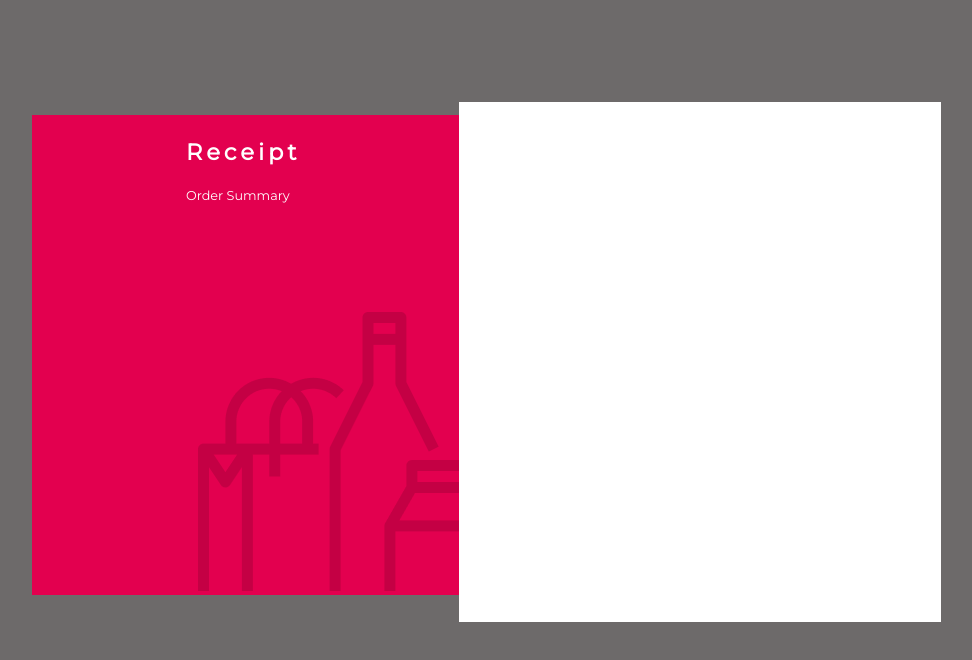
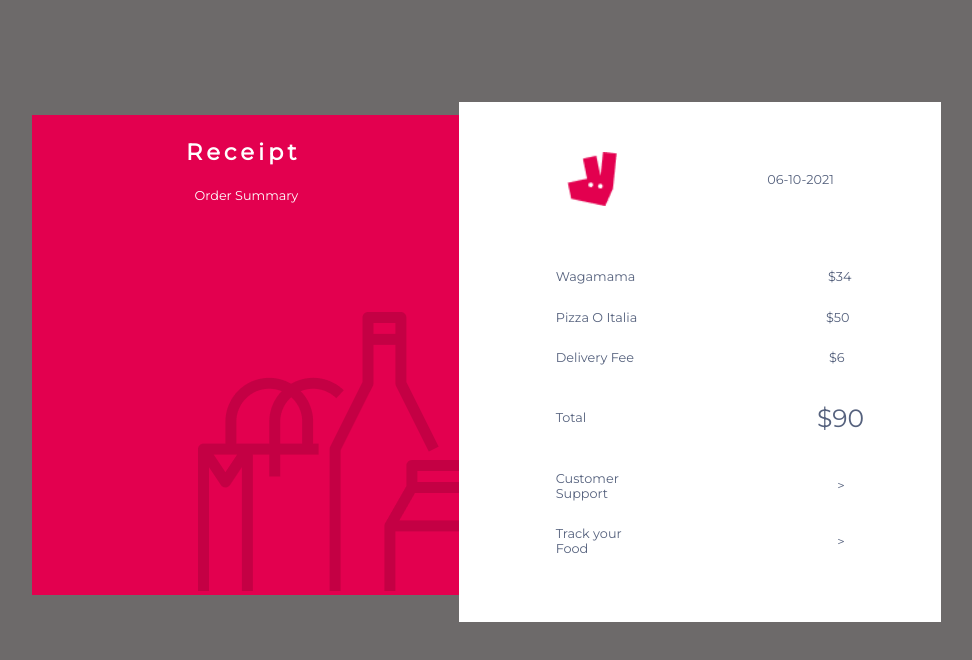
Before and after one commit to devlorranzin/Desafio-01-ag, a plain HTML site: page index.html in a window 1280 px wide. Shown: the whole page, without its empty margins (147-1119 px from the left). Drawn offline with Linux system fonts and the light colour scheme.

Commit message:
Final
Parte final do Primeiro Desafio Agência Premium.

```diff
--- a/index.html
+++ b/index.html
@@ -26,7 +26,34 @@
 	        </div>
         </div>
         <div id="right">
-        </div>
+			<div class="topo">
+				<img src="img/logo.png">
+				<p>06-10-2021</p>
+			</div>
+			<div class="list-w">
+				<p class="prato">Wagamama</p>
+				<p>$34</p>
+			</div>
+			<div class="list-p">
+				<p class="prato">Pizza O Italia</p>
+				<p>$50</p>
+			</div>
+			<div class="list-d">
+				<p class="prato">Delivery Fee</p>
+				<p>$6</p>
+			</div>
+			<div class="list-t">
+				<p class="prato">Total</p>
+				<p id="total">$90</p>
+			</div>
+			<div class="list-menu-one">
+				<p class="prato">Customer Support</p>
+				<p>></p>
+			</div>
+			<div class="list-menu-two">
+				<p class="prato">Track your Food</p>
+				<p>></p>
+			</div>
     </div>
 </body>
 </html>
--- a/style.css
+++ b/style.css
@@ -26,6 +26,7 @@ div.main{
     height: 60%;
     margin-left: 14%;
     background-color: #E3004F;
+
 }
 
 #right{
@@ -35,7 +36,6 @@ div.main{
     margin-right: 15%;
     margin-bottom: 20%;
     background-color: #ffffff;
-    box-shadow: inset -10px 0 #E3004F 25 ;
 }
 
 #left h3, p{
@@ -50,7 +50,7 @@ h3{
 
 .container p{
     font-size: 1vw;
-    margin-left: 36%;
+    margin-left: 38%;
 }
 
 div.main .vct{
@@ -70,3 +70,171 @@ div.main .vct2{
     bottom: 0;
     right: 0;
 }
+
+div#right .topo{
+    display: flex;
+    left: 0;
+    right: 0;
+    bottom: 0;
+    justify-content: space-between;
+}
+
+div#right .list-w{
+    display: flex;
+    left: 0;
+    right: 0;
+    bottom: 0;
+    justify-content: space-between;
+}
+
+div#right .list-p{
+    display: flex;
+    left: 0;
+    right: 0;
+    bottom: 0;
+    justify-content: space-between;
+}
+
+div#right .list-d{
+    display: flex;
+    left: 0;
+    right: 0;
+    bottom: 0;
+    justify-content: space-between;
+}
+
+div#right .list-t{
+    display: flex;
+    left: 0;
+    right: 0;
+    bottom: 0;
+    justify-content: space-between;
+}
+
+div#right .list-menu-one{
+    display: flex;
+    left: 0;
+    right: 0;
+    bottom: 0;
+    justify-content: space-between;
+}
+
+div#right .list-menu-two{
+    display: flex;
+    left: 0;
+    right: 0;
+    bottom: 0;
+    justify-content: space-between;
+}
+
+div#right p{
+    color: #55617D;
+}
+
+.topo{
+    display: block;
+    padding: 50px;
+    align-items: center;
+}
+
+.topo img{
+    width: 50px;
+    margin-left: 15%;
+}
+
+.topo p{
+    margin-right: 15%;
+}
+
+.list-w{
+    display: block;
+    padding: 0;
+    align-items: center;
+}
+
+.list-p{
+    display: block;
+    padding: 0;
+    align-items: center;
+}
+
+.list-d{
+    display: block;
+    padding: 0;
+    align-items: center;
+}
+
+.list-t{
+    display: block;
+    padding: 0;
+    align-items: center;
+}
+
+.list-menu-one{
+    display: block;
+    padding: 0;
+    align-items: center;
+}
+
+.list-menu-two{
+    display: block;
+    padding: 0;
+    align-items: center;
+}
+
+.list-w p{
+    margin-left: 20%;
+    margin-right: 20%;
+}
+
+.list-p p{
+    margin-left: 20%;
+    margin-right: 19%;
+}
+
+.list-d p{
+    margin-left: 20%;
+    margin-right: 20%;
+}
+
+.list-t p{
+    margin-left: 20%;
+    margin-right: 16%;
+}
+
+.list-menu-one p{
+    margin-left: 20%;
+    margin-right: 20%;
+}
+
+.list-menu-two p{
+    margin-left: 20%;
+    margin-right: 20%;
+}
+
+p#total{
+    font-size: 25px;
+}
+
+
+@media (max-width: 780px) {
+     div.main .vct img{
+        width: 85px;
+        margin-right: -49px;
+    }
+
+    div.main .vct1 img{
+        width: 60px;
+        margin-right: -6px;
+    }
+
+    div.main .vct2 img{
+        width: 40px;
+    }
+
+    .topo img{
+        width: 50px;
+        margin-left: 5%;
+    }
+
+}
```
Also changed, not shown: img/logo.png (added).
